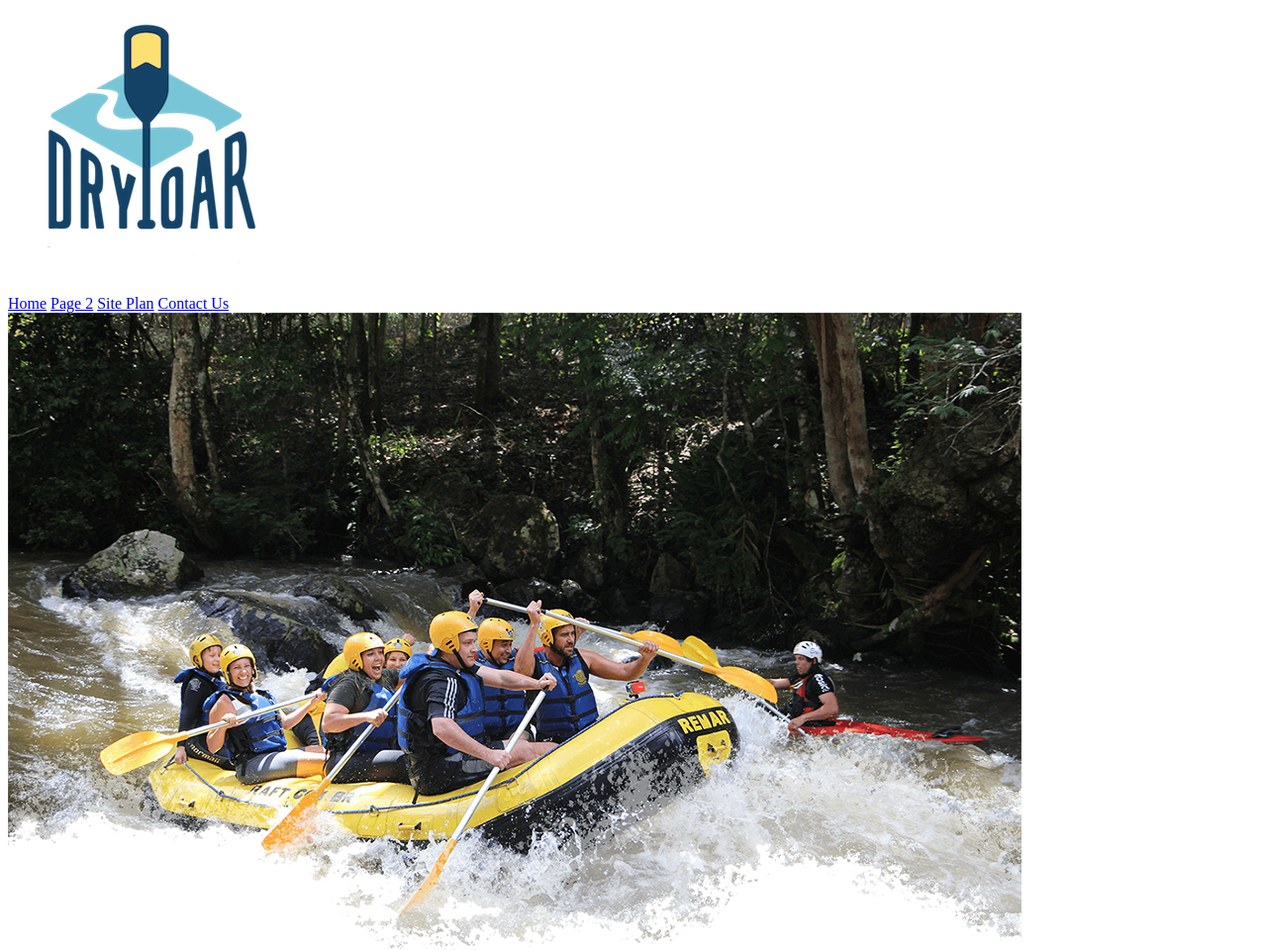
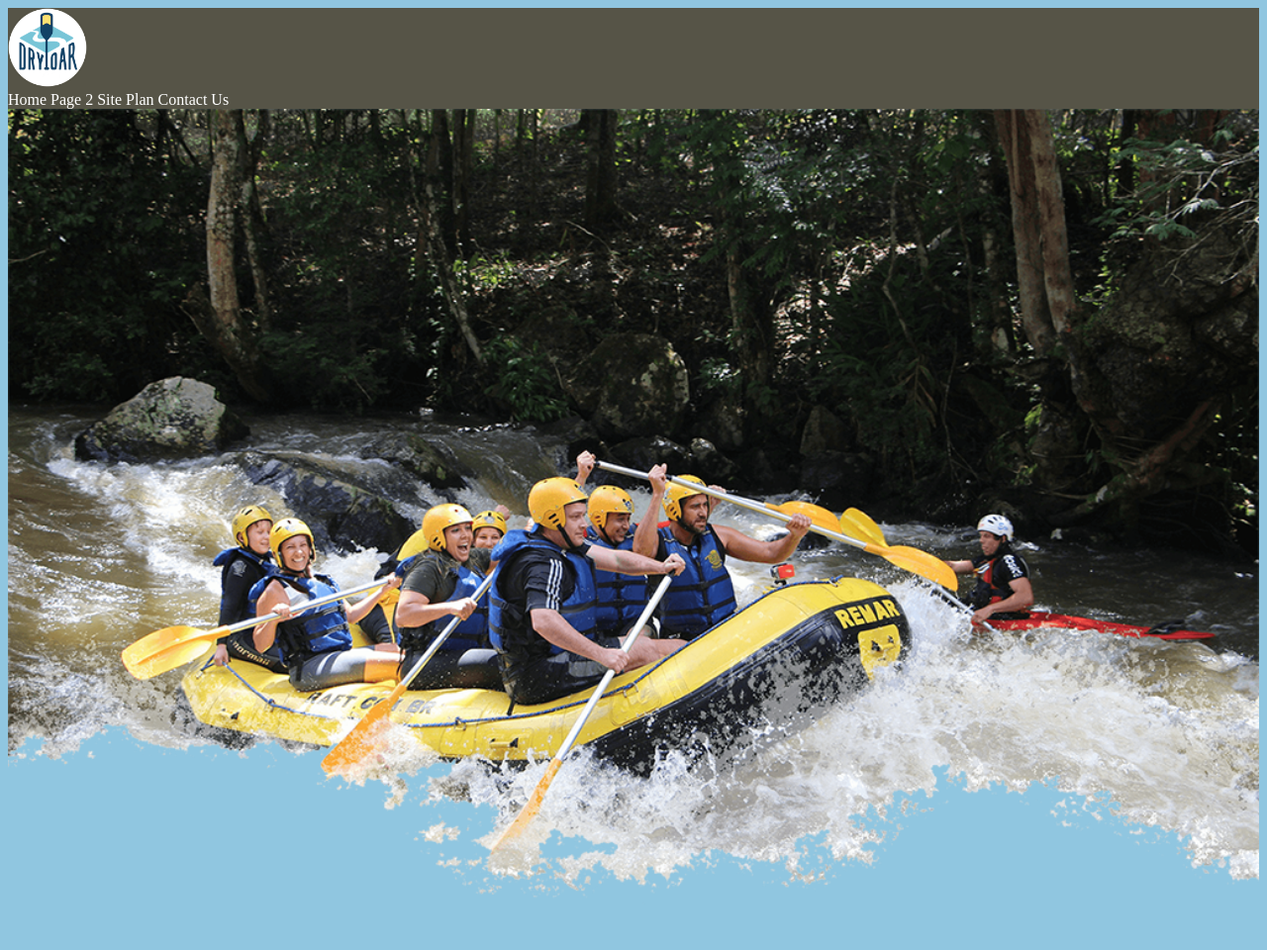
Before and after one commit to willieandspud/wdd130, a plain HTML site: page wwr/index.html in a window 1280 px wide. Shown: the top 960 px of the page at 99% size. Drawn offline with Linux system fonts and the light colour scheme.

Commit message:
CSS for rafting index

```diff
--- a/wwr/index.html
+++ b/wwr/index.html
@@ -4,6 +4,7 @@
     <meta charset="UTF-8">
     <meta name="viewport" content="width=device-width, initial-scale=1.0">
     <title>Whitewater Rafting Vacations | Dry Oar Boating | Home</title>
+    <link rel="stylesheet" href="styles/styles.css">
 </head>
 <body>
     <header>
--- /dev/null
+++ b/wwr/styles/styles.css
@@ -0,0 +1,84 @@
+/* Set max-width and center content */
+#content {
+    max-width: 1600px;
+    margin: 0 auto;
+}
+
+/* Center specific elements */
+nav a,
+#hero-msg h1,
+#hero-msg h4,
+.button-box,
+main section {
+    text-align: center;
+}
+
+/* Set background height */
+#background {
+    height: 725px;
+}
+
+/* Set background colors */
+body {
+    background-color: #90C6E0;
+}
+
+header,
+nav a:hover,
+.book,
+.join,
+.book:hover,
+.join:hover,
+#background,
+.msg,
+footer {
+    background-color: #565447;
+    color: #fff;
+}
+
+/* Set text color */
+nav a,
+nav a:hover,
+.home-title,
+h4,
+.book,
+.join,
+.book:hover,
+.join:hover,
+.msg h2,
+.msg p,
+footer,
+footer a,
+footer a:hover {
+    color: #fff;
+}
+
+/* Set widths */
+.logo,
+.icon {
+    width: 80px;
+}
+
+#hero-img {
+    width: 100%;
+}
+
+/* Remove underlines */
+nav a,
+.book,
+.join,
+footer a {
+    text-decoration: none;
+}
+
+nav a:hover,
+.book:hover,
+.join:hover,
+footer p a:hover {
+    text-decoration: underline;
+}
+
+/* Increase footer font size */
+footer {
+    font-size: 1.2em;
+}
```
